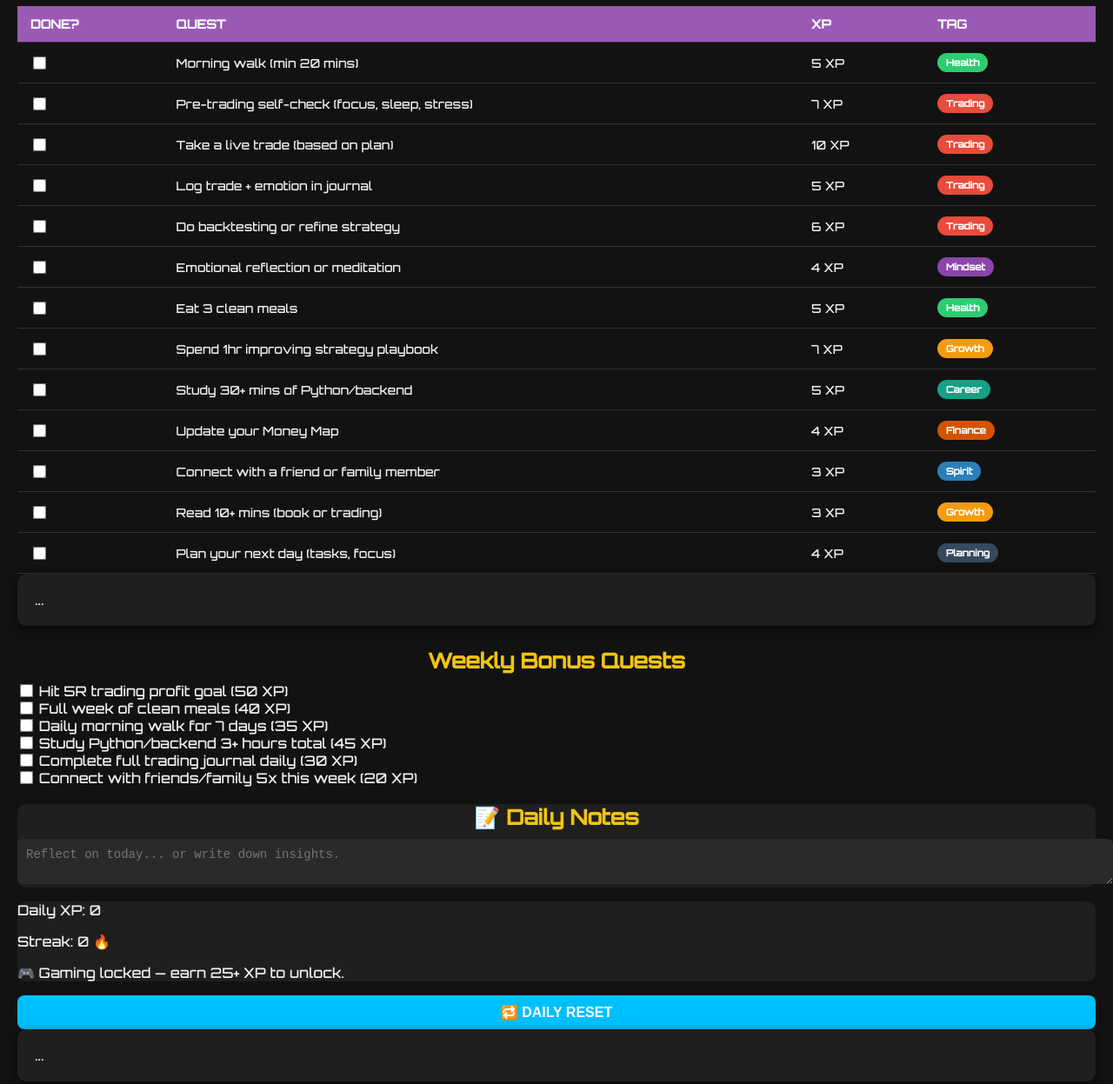
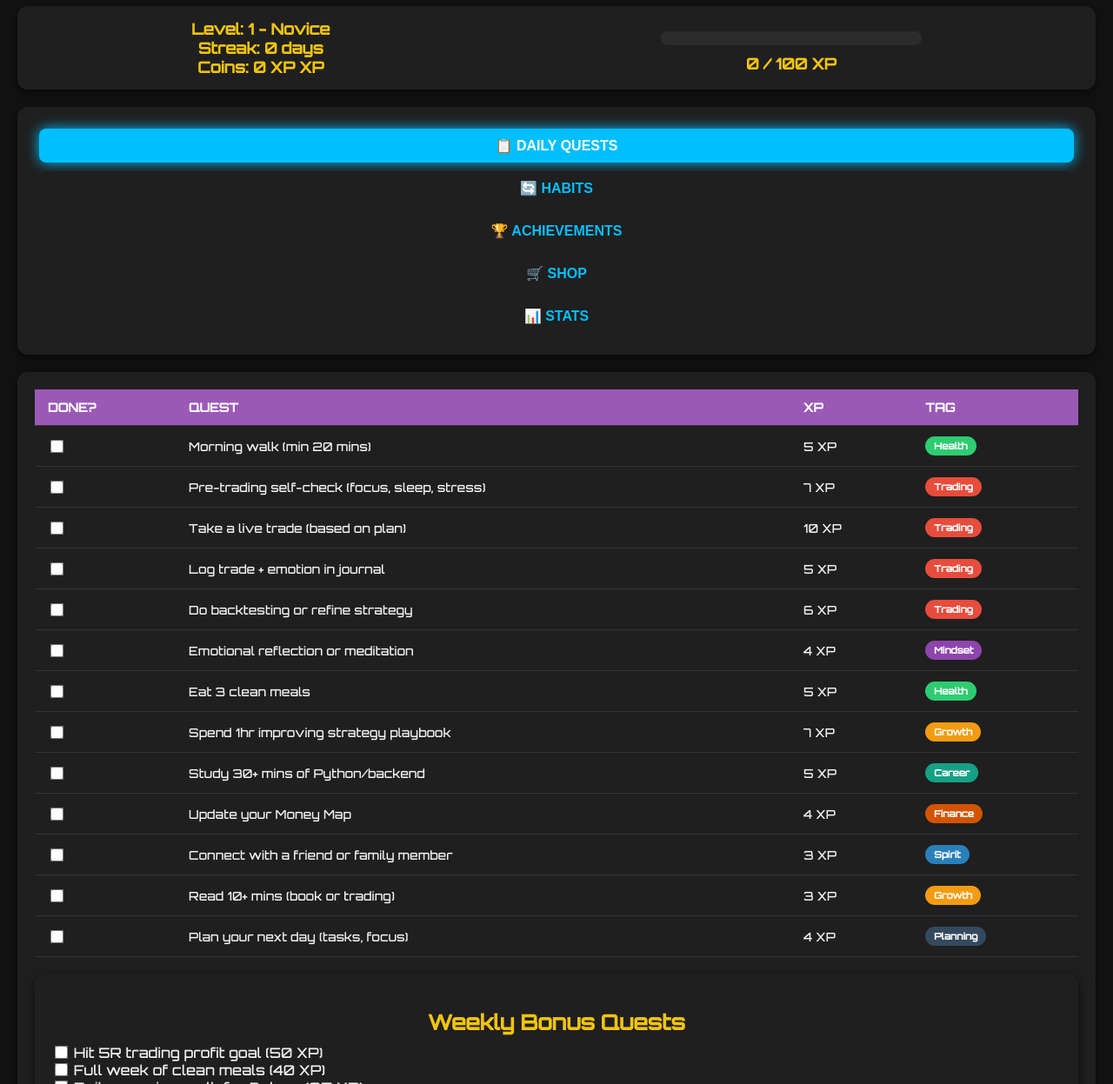
Before and after one commit to RKM15-lab/Habit, a plain HTML site: page index.html in a window 1280 px wide. Shown: the part 84-1331 px from the top of the page at 87% size. Drawn offline with Linux system fonts and the light colour scheme.

Commit message:
Update index.html

```diff
--- a/index.html
+++ b/index.html
@@ -1,17 +1,11 @@
 <!DOCTYPE html>
 <html lang="en">
 <head>
-  <!-- Add these inside the <head> tag -->
-<link rel="apple-touch-icon" href="icon.png" />
-<meta name="apple-mobile-web-app-capable" content="yes">
-<meta name="apple-mobile-web-app-status-bar-style" content="black-translucent">
-<meta name="apple-mobile-web-app-title" content="Habit Builder">
 <meta charset="UTF-8" />
 <meta name="viewport" content="width=device-width, initial-scale=1" />
 <title>Habit Builder - Blueprint Season</title>
- </style>
-</head>
-  <link href="https://fonts.googleapis.com/css2?family=Orbitron:wght@500&display=swap" rel="stylesheet">
+<!-- Google Font for gaming vibe -->
+<link href="https://fonts.googleapis.com/css2?family=Orbitron:wght@500&display=swap" rel="stylesheet" />
 <style>
   :root {
     --bg-color: #121212;
@@ -24,7 +18,7 @@
   }
 
   body {
-    font-family: 'Orbitron', sans-serif;
+    font-family: 'Orbitron', sans-serif, 'Segoe UI', Tahoma, Geneva, Verdana, sans-serif;
     background-color: var(--bg-color);
     color: var(--text-color);
     margin: 0;
@@ -175,22 +169,128 @@
       font-size: 14px;
     }
   }
+
+  /* Phase 2 Tabs & Dashboard */
+
+  .dashboard {
+    display: flex;
+    justify-content: space-around;
+    align-items: center;
+    padding: 15px 25px;
+    margin-bottom: 20px;
+    color: var(--accent-gold);
+    font-weight: bold;
+    font-size: 1.1em;
+    flex-wrap: wrap;
+    gap: 10px;
+  }
+
+  .level-info > div {
+    min-width: 120px;
+    text-align: center;
+  }
+
+  .xp-bar {
+    flex-grow: 1;
+    max-width: 300px;
+    margin-left: 20px;
+  }
+
+  .tab-bar {
+    display: flex;
+    justify-content: space-around;
+    margin-bottom: 20px;
+    user-select: none;
+    flex-wrap: wrap;
+  }
+
+  .tab-button {
+    background: var(--card-bg);
+    color: var(--accent-blue);
+    border: none;
+    font-weight: bold;
+    font-size: 1em;
+    padding: 10px 18px;
+    border-radius: 8px;
+    cursor: pointer;
+    transition: all 0.3s ease;
+    min-width: 120px;
+    margin: 5px;
+    box-shadow: 0 0 5px transparent;
+  }
+
+  .tab-button:hover {
+    box-shadow: 0 0 15px var(--accent-purple);
+    color: var(--accent-purple);
+  }
+
+  .tab-button.active {
+    background: var(--accent-blue);
+    color: white;
+    box-shadow: 0 0 15px var(--accent-blue);
+  }
+
+  .tab-content {
+    min-height: 250px;
+  }
+
+  .tab-section {
+    display: none;
+  }
+
+  .tab-section.active {
+    display: block;
+  }
 </style>
+</head>
+<body>
 
-<body>
 <h1>Blueprint Season - Habit Builder</h1>
-  <div class="container">
+
+<!-- Dashboard Panel -->
+<div class="dashboard card">
+  <div class="level-info">
+    <div>Level: <span id="level-number">1</span> - <span id="level-title">Novice</span></div>
+    <div>Streak: <span id="streak-count">0</span> days</div>
+    <div>Coins: <span id="currency-count">0</span> XP</div>
+  </div>
+  <div class="xp-bar">
+    <div class="progress-bar">
+      <div class="progress-bar-inner" id="xp-bar-fill"></div>
+    </div>
+    <div id="xp-text" style="text-align: center; margin-top: 5px;">0 / 100 XP</div>
+  </div>
+</div>
+
+<!-- Tabs -->
+<div class="tab-bar card">
+  <button class="tab-button active" data-tab="daily-quests">📋 Daily Quests</button>
+  <button class="tab-button" data-tab="habits">🔄 Habits</button>
+  <button class="tab-button" data-tab="achievements">🏆 Achievements</button>
+  <button class="tab-button" data-tab="shop">🛒 Shop</button>
+  <button class="tab-button" data-tab="stats">📊 Stats</button>
+</div>
+
+<!-- Tab Content -->
+<div class="tab-content card">
+
+  <section id="daily-quests" class="tab-section active">
     <table>
       <thead>
-        <tr><th>Done?</th><th>Quest</th><th>XP</th><th>Tag</th></tr>
+        <tr>
+          <th>Done?</th>
+          <th>Quest</th>
+          <th>XP</th>
+          <th>Tag</th>
+        </tr>
       </thead>
       <tbody id="daily-quests-tbody">
-        <!-- Filled by JS -->
+        <!-- JS inserts daily quests here -->
       </tbody>
     </table>
-  </div>
+
     <!-- Weekly Bonus Quests -->
- <div class="card weekly-bonus">...</div>
+    <div class="weekly-bonus card" style="margin-top: 20px;">
       <h2>Weekly Bonus Quests</h2>
       <div>
         <input type="checkbox" class="weekly-bonus-quest" data-xp="50" id="bonus-5R" />
@@ -218,36 +318,41 @@
       </div>
     </div>
 
-  <!-- Notes Section -->
-  <div class="notes-section">
-    <h2>📝 Daily Notes</h2>
-    <textarea id="daily-notes" placeholder="Reflect on today... or write down insights."></textarea>
+    <!-- XP Summary -->
+    <div class="xp-summary card" style="margin-top: 20px;">
+      <h2>Total XP: <span id="total-xp">0</span></h2>
+      <h3>Unlocked Rewards:</h3>
+      <ul id="rewards-list">
+        <!-- Unlocked rewards shown here -->
+      </ul>
+    </div>
+  </section>
+
+  <section id="habits" class="tab-section">
+    <h2>Habits (Coming Soon!)</h2>
+    <p>Track recurring habits here.</p>
+  </section>
+
+  <section id="achievements" class="tab-section">
+    <h2>Achievements</h2>
+    <ul id="achievements-list">
+      <li>No achievements yet. Complete quests to earn some!</li>
+    </ul>
+  </section>
+
+  <section id="shop" class="tab-section">
+    <h2>Shop</h2>
+    <p>Spend your XP on rewards here.</p>
+  </section>
+
+  <section id="stats" class="tab-section">
+    <h2>Stats</h2>
+    <p>View your progress, streaks, and stats here.</p>
+  </section>
 </div>
 
-  <!-- Streak + Daily XP + Gaming -->
-  <div class="gaming-unlock">
-    <p><span>Daily XP:</span> <span id="daily-xp">0</span></p>
-    <p><span>Streak:</span> <span id="streak-count">0</span> 🔥</p>
-    <p id="gaming-status">🎮 Gaming locked — earn 25+ XP to unlock.</p>
-  </div>
-
-  <!-- Reset Button -->
-  <button id="daily-reset">🔁 Daily Reset</button>
-
-  <!-- Level + Total XP Summary -->
-  <div class="card xp-summary">...</div>
-    <div class="level-header">
-      <h2>Level: <span id="current-level">1</span> — <span id="level-title">Initiate</span></h2>
-      <div class="progress-bar"><div class="progress-bar-inner" id="level-progress-bar"></div></div>
-      <p>Total XP: <span id="total-xp">0</span></p>
-    </div>
-
-    <h3>Unlocked Rewards:</h3>
-    <ul id="rewards-list">
-      <!-- Unlocked rewards appear here -->
-    </ul>
-  </div>
 <script>
+  // Define daily quests
   const dailyQuests = [
     { quest: "Morning walk (min 20 mins)", xp: 5, tag: "Health" },
     { quest: "Pre-trading self-check (focus, sleep, stress)", xp: 7, tag: "Trading" },
@@ -264,53 +369,50 @@
     { quest: "Plan your next day (tasks, focus)", xp: 4, tag: "Planning" },
   ];
 
-  const levelThresholds = [
-    { level: 1, xp: 0, title: "Initiate" },
-    { level: 2, xp: 50, title: "Disciplined Seedling" },
-    { level: 3, xp: 100, title: "Routine Builder" },
-    { level: 4, xp: 150, title: "Momentum Starter" },
-    { level: 5, xp: 200, title: "Levelled Up Loner" },
-    { level: 6, xp: 300, title: "Daily Driver" },
-    { level: 7, xp: 400, title: "Explorer" },
-    { level: 8, xp: 600, title: "System Shaper" },
-    { level: 9, xp: 800, title: "Discipline Architect" },
-    { level: 10, xp: 1000, title: "Master of the Blueprint" },
-  ];
-
+  // Big rewards thresholds and names
   const rewards = [
-    { name: "🍫 Small snack treat", xpRequired: 50 },
-    { name: "🍽️ Solo brunch or coffee", xpRequired: 150 },
-    { name: "👟 New trainers", xpRequired: 200 },
-    { name: "📚 Buy a book or Blueprint upgrade", xpRequired: 300 },
-    { name: "✈️ Weekend solo trip", xpRequired: 400 },
-    { name: "🧖 Spa session or full reset day", xpRequired: 600 },
-    { name: "🎁 Upgrade something in your setup", xpRequired: 800 },
-    { name: "🌍 Book a 3–5 day travel experience", xpRequired: 1000 },
+    { name: "🍫 Treat Yourself", xpRequired: 30 },
+    { name: "🚶 Extra Walk", xpRequired: 40 },
+    { name: "🎮 Game Time", xpRequired: 50 },
+    { name: "🛁 Self-Care Bath", xpRequired: 60 },
+    { name: "🍽️ Eat Out", xpRequired: 80 },
+    { name: "🛍️ Small Purchase", xpRequired: 70 },
+    { name: "👟 New Trainers", xpRequired: 200 },
+    { name: "✈️ Weekend Solo Trip", xpRequired: 400 },
   ];
 
   const dailyQuestsTbody = document.getElementById('daily-quests-tbody');
   const totalXpElem = document.getElementById('total-xp');
   const rewardsListElem = document.getElementById('rewards-list');
-  const levelElem = document.getElementById('current-level');
-  const levelTitleElem = document.getElementById('level-title');
-  const progressBar = document.getElementById('level-progress-bar');
-  const dailyXpElem = document.getElementById('daily-xp');
-  const streakElem = document.getElementById('streak-count');
-  const gamingStatus = document.getElementById('gaming-status');
-  const notesInput = document.getElementById('daily-notes');
 
+  // Load saved state from localStorage or init new
   let savedData = JSON.parse(localStorage.getItem('habitBuilderData')) || {
     daily: Array(dailyQuests.length).fill(false),
     weekly: {},
-    notes: "",
     streak: 0,
-    lastResetDate: null
+    lastReset: null,
   };
 
+  // --- Reset daily quests at midnight ---
+  function resetDailyIfNeeded() {
+    const now = new Date();
+    const todayStr = now.toISOString().split('T')[0]; // YYYY-MM-DD
+    if (savedData.lastReset !== todayStr) {
+      savedData.daily = Array(dailyQuests.length).fill(false);
+      savedData.lastReset = todayStr;
+      localStorage.setItem('habitBuilderData', JSON.stringify(savedData));
+    }
+  }
+
+  // Call reset on page load
+  resetDailyIfNeeded();
+
+  // Render daily quests
   function renderDailyQuests() {
     dailyQuestsTbody.innerHTML = '';
     dailyQuests.forEach((q, i) => {
       const tr = document.createElement('tr');
+
       const tdCheckbox = document.createElement('td');
       const checkbox = document.createElement('input');
       checkbox.type = 'checkbox';
@@ -335,116 +437,148 @@
       tr.appendChild(tdQuest);
       tr.appendChild(tdXp);
       tr.appendChild(tdTag);
+
       dailyQuestsTbody.appendChild(tr);
     });
   }
 
+  // Load weekly bonuses checkboxes state
   function loadWeeklyBonuses() {
-    document.querySelectorAll('.weekly-bonus-quest').forEach(cb => {
+    const weeklyCheckboxes = document.querySelectorAll('.weekly-bonus-quest');
+    weeklyCheckboxes.forEach(cb => {
       cb.checked = savedData.weekly[cb.id] || false;
     });
   }
 
-  function calculateXp() {
-    let total = 0, daily = 0;
+  // Calculate total XP from daily and weekly
+  function calculateTotalXp() {
+    let total = 0;
+    // daily XP
     savedData.daily.forEach((done, i) => {
-      if (done) {
-        total += dailyQuests[i].xp;
-        daily += dailyQuests[i].xp;
-      }
+      if (done) total += dailyQuests[i].xp;
     });
-    document.querySelectorAll('.weekly-bonus-quest').forEach(cb => {
+    // weekly XP
+    const weeklyCheckboxes = document.querySelectorAll('.weekly-bonus-quest');
+    weeklyCheckboxes.forEach(cb => {
       if (cb.checked) total += parseInt(cb.dataset.xp, 10);
     });
-    return { total, daily };
+    return total;
   }
 
-  function getLevel(xp) {
-    let current = levelThresholds[0];
-    for (let lvl of levelThresholds) {
-      if (xp >= lvl.xp) current = lvl;
-    }
-    return current;
-  }
+  // Update XP display and rewards
+  function updateXpAndRewards() {
+    const totalXp = calculateTotalXp();
+    totalXpElem.textContent = totalXp;
 
-  function getNextLevel(xp) {
-    return levelThresholds.find(lvl => xp < lvl.xp) || levelThresholds[levelThresholds.length - 1];
-  }
-
-  function updateDisplay() {
-    const { total, daily } = calculateXp();
-    const level = getLevel(total);
-    const next = getNextLevel(total);
-    const progress = next ? Math.min(100, (total - level.xp) / (next.xp - level.xp) * 100) : 100;
-
-    totalXpElem.textContent = total;
-    levelElem.textContent = level.level;
-    levelTitleElem.textContent = level.title;
-    progressBar.style.width = progress + '%';
-    dailyXpElem.textContent = daily;
-    streakElem.textContent = savedData.streak;
-
-    // Gaming unlock
-    gamingStatus.textContent = daily >= 25
-      ? '🎮 Gaming unlocked today — great work!'
-      : '🎮 Gaming locked — earn 25+ XP to unlock.';
-
-    // Rewards
+    // Show unlocked rewards
     rewardsListElem.innerHTML = '';
-    rewards.filter(r => total >= r.xpRequired).forEach(r => {
+    rewards
+      .filter(r => totalXp >= r.xpRequired)
+      .forEach(r => {
         const li = document.createElement('li');
         li.textContent = `${r.name} — unlocked at ${r.xpRequired} XP`;
         rewardsListElem.appendChild(li);
       });
-
-    // Notes
-    notesInput.value = savedData.notes || "";
   }
 
+  // Save current progress to localStorage
   function saveProgress() {
-    document.querySelectorAll('.daily-quest').forEach(cb => {
-      const i = parseInt(cb.dataset.index, 10);
-      savedData.daily[i] = cb.checked;
+    // daily
+    const dailyCheckboxes = document.querySelectorAll('.daily-quest');
+    dailyCheckboxes.forEach(cb => {
+      const index = parseInt(cb.dataset.index, 10);
+      savedData.daily[index] = cb.checked;
     });
-    document.querySelectorAll('.weekly-bonus-quest').forEach(cb => {
+
+    // weekly
+    const weeklyCheckboxes = document.querySelectorAll('.weekly-bonus-quest');
+    weeklyCheckboxes.forEach(cb => {
       savedData.weekly[cb.id] = cb.checked;
     });
-    savedData.notes = notesInput.value;
+
     localStorage.setItem('habitBuilderData', JSON.stringify(savedData));
   }
 
-  function resetDay() {
-    const { daily } = calculateXp();
-    const today = new Date().toISOString().slice(0, 10);
-    if (savedData.lastResetDate !== today) {
-      if (daily >= 25) savedData.streak += 1;
-      else savedData.streak = 0;
-      savedData.lastResetDate = today;
-    }
-    savedData.daily = Array(dailyQuests.length).fill(false);
-    savedData.notes = "";
-    localStorage.setItem('habitBuilderData', JSON.stringify(savedData));
-    renderDailyQuests();
-    updateDisplay();
+  // --- Tab switching logic ---
+  const tabButtons = document.querySelectorAll('.tab-button');
+  const tabSections = document.querySelectorAll('.tab-section');
+
+  tabButtons.forEach(btn => {
+    btn.addEventListener('click', () => {
+      // Remove active from buttons
+      tabButtons.forEach(b => b.classList.remove('active'));
+      // Hide all sections
+      tabSections.forEach(sec => sec.classList.remove('active'));
+
+      // Activate clicked tab and section
+      btn.classList.add('active');
+      const tabId = btn.getAttribute('data-tab');
+      document.getElementById(tabId).classList.add('active');
+    });
+  });
+
+  // --- Dashboard XP and Level logic ---
+
+  // Simple example: XP to level up is 100 XP per level (scale later)
+  function getLevelTitle(level) {
+    const titles = ["Novice", "Apprentice", "Adept", "Expert", "Master", "Grandmaster", "Legendary"];
+    return titles[Math.min(level - 1, titles.length - 1)];
   }
 
+  function updateDashboard(totalXp) {
+    const level = Math.floor(totalXp / 100) + 1;
+    const xpThisLevel = totalXp % 100;
+    const xpNeeded = 100;
+
+    // Update level text
+    document.getElementById('level-number').textContent = level;
+    document.getElementById('level-title').textContent = getLevelTitle(level);
+
+    // Update XP bar fill and text
+    const fillPercent = (xpThisLevel / xpNeeded) * 100;
+    const xpBar = document.getElementById('xp-bar-fill');
+    xpBar.style.width = fillPercent + '%';
+    document.getElementById('xp-text').textContent = `${xpThisLevel} / ${xpNeeded} XP`;
+
+    // Update currency and streak
+    document.getElementById('currency-count').textContent = totalXp + ' XP';
+    document.getElementById('streak-count').textContent = savedData.streak || 0;
+  }
+
+  // Call updateDashboard when total XP changes
+  function onXpChanged(totalXp) {
+    updateDashboard(totalXp);
+  }
+
+  // Override existing updateXpAndRewards to also update dashboard:
+  const originalUpdateXpAndRewards = updateXpAndRewards;
+
+  updateXpAndRewards = function() {
+    originalUpdateXpAndRewards();
+    const totalXp = calculateTotalXp();
+    onXpChanged(totalXp);
+  }
+
+  // Initialize streak if missing
+  if (!savedData.streak) {
+    savedData.streak = 0;
+    localStorage.setItem('habitBuilderData', JSON.stringify(savedData));
+  }
+
+  // Initial render and setup
+  renderDailyQuests();
+  loadWeeklyBonuses();
+  updateXpAndRewards();
+
+  // Save progress and update on checkbox changes
   document.addEventListener('change', e => {
-    if (e.target.matches('.daily-quest, .weekly-bonus-quest, #daily-notes')) {
+    if (e.target.matches('.daily-quest') || e.target.matches('.weekly-bonus-quest')) {
       saveProgress();
-      updateDisplay();
+      updateXpAndRewards();
     }
   });
 
-  document.getElementById('daily-reset').addEventListener('click', () => {
-    if (confirm("Reset today's progress? This cannot be undone.")) {
-      resetDay();
-    }
-  });
+</script>
 
-  // Initial render
-  renderDailyQuests();
-  loadWeeklyBonuses();
-  updateDisplay();
-</script>
 </body>
 </html>
```
Lines whose indentation alone changed are shown as unchanged.
